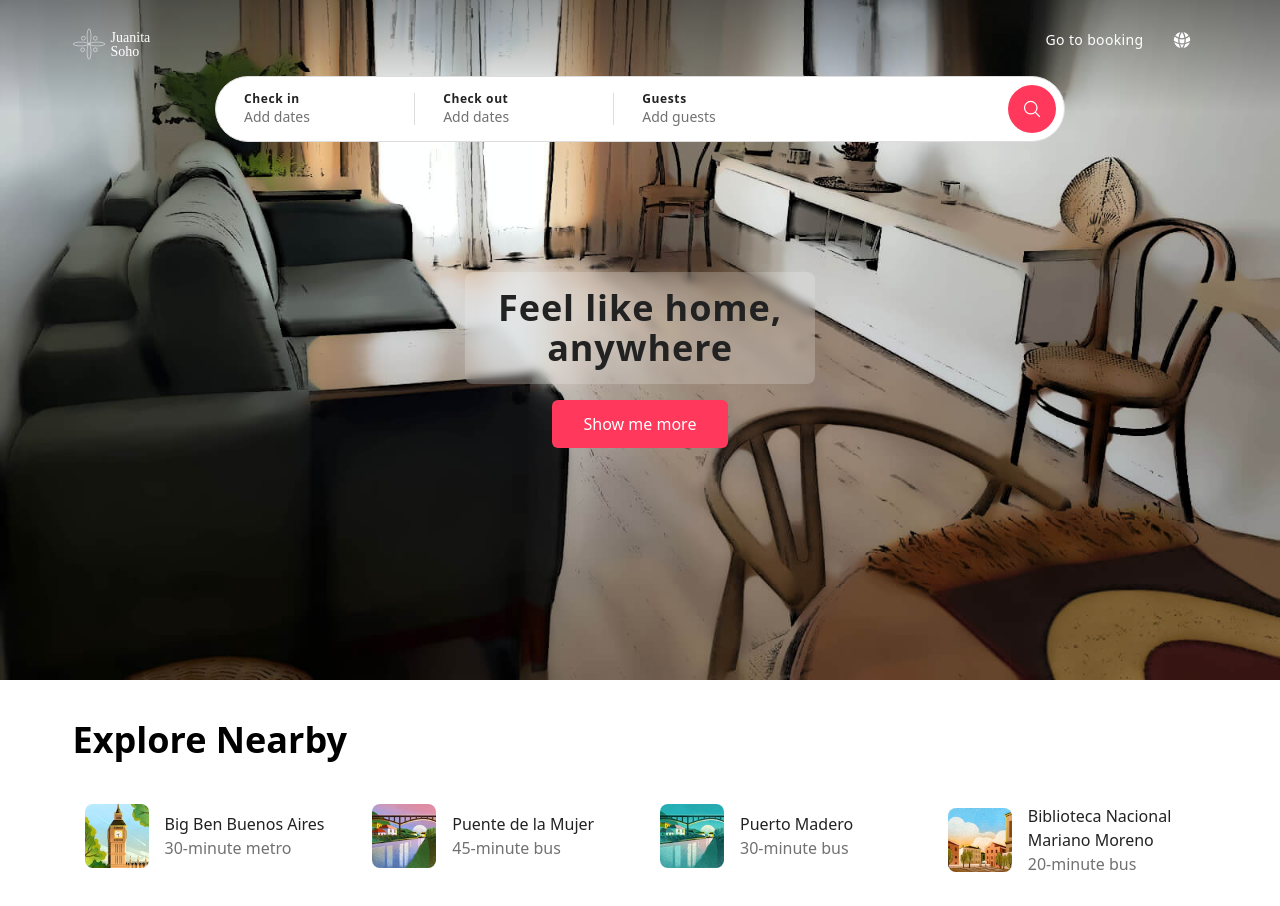
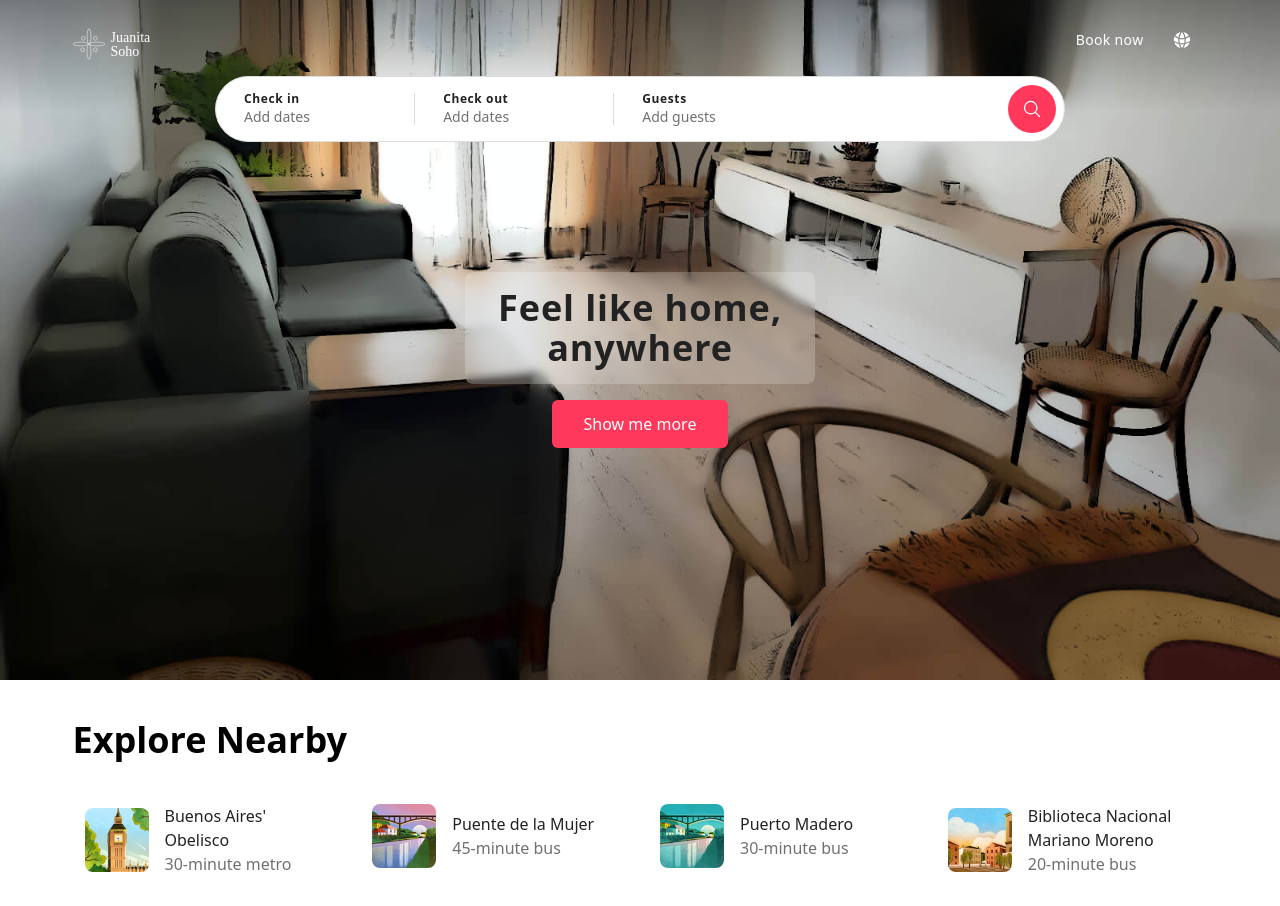
Before and after one commit to AleTid5/juanita-soho, a Next.js app: page / in a window 1280 px wide. Shown: the top 906 px of the page. Built offline with nearby package versions, Linux system fonts and the light colour scheme; what @badrap/bar-of-progress would draw is missing.

Commit message:
Add Google Maps links

```diff
--- a/components/atoms/AppBanner.tsx
+++ b/components/atoms/AppBanner.tsx
@@ -29,7 +29,7 @@ const AppBanner = () => {
               In the vibrant neighborhood of Palermo
             </p>
             <button className="px-6 py-2 text-sm font-medium text-white bg-gray-500 rounded-lg sm:text-base sm:py-3">
-              Get Inspired
+              Book now!
             </button>
           </div>
         </Link>
--- a/components/atoms/AppNearby.tsx
+++ b/components/atoms/AppNearby.tsx
@@ -1,15 +1,16 @@
 import { FC } from 'react';
 import Image from 'next/image';
 import Link from 'next/link';
+import { ExploreNearbyType } from '../../types';
 
-interface IAppNearbyProps {
-  data: { location: string; img: string; distance: string };
+type AppNearbyProps = {
+  data: ExploreNearbyType;
   isSmall?: boolean;
-}
+};
 
-const AppNearby: FC<IAppNearbyProps> = ({ data, isSmall }) => {
+const AppNearby = ({ data, isSmall }: AppNearbyProps) => {
   return (
-    <Link href="/">
+    <Link href={data.link} target="_blank">
       <div
         key={data.location}
         className={`${
--- a/components/atoms/AppSearchOptionButton.tsx
+++ b/components/atoms/AppSearchOptionButton.tsx
@@ -66,7 +66,6 @@ const AppSearchOptionButton = ({
         )}
       </div>
 
-      {/* clear icon */}
       <AppClearButton
         onClick={onClear}
         active={value}
--- a/components/molecules/AppSearchBarMobile.tsx
+++ b/components/molecules/AppSearchBarMobile.tsx
@@ -33,7 +33,6 @@ const AppSearchBarMobile: FC<IAppSearchBarMobileProps> = ({
 
   return (
     <>
-      {/* mobile search button */}
       <div className="container block w-full md:hidden">
         <div className="relative flex items-center justify-center h-12 bg-gray-100 rounded-full">
           {searchPage && (
@@ -55,7 +54,6 @@ const AppSearchBarMobile: FC<IAppSearchBarMobileProps> = ({
           </button>
         </div>
       </div>
-      {/* mobile search section */}
       <section
         id="close"
         className={`z-50 fixed inset-0 bg-white rounded-t-3xl px-4 ${
@@ -113,7 +111,6 @@ const AppSearchBarMobile: FC<IAppSearchBarMobileProps> = ({
           setActiveStep(false);
         }}
       />
-      {/* bottom navigation */}
       <AppMobileNavigation />
     </>
   );
--- a/components/organisms/AppHeader.tsx
+++ b/components/organisms/AppHeader.tsx
@@ -104,7 +104,7 @@ const AppHeader = ({ exploreNearby, searchPage, query }: AppHeaderProps) => {
                   : 'text-gray-500 hover:bg-gray-100 '
               } flex items-center h-10 px-4 rounded-full font-medium tracking-wide text-sm`}
             >
-              Go to booking
+              Book now
             </Link>
             <Link
               href="/"
--- a/constants/data.ts
+++ b/constants/data.ts
@@ -1,45 +1,54 @@
 import { getImage } from '../utils/imagesUtils';
+import { getGoogleMapsPlace } from '../utils/googleMapsUtils';
 
 export const exploreNearby = [
   {
     img: getImage('5j2.webp'),
-    location: 'Big Ben Buenos Aires',
+    location: "Buenos Aires' Obelisco",
     distance: '30-minute metro',
+    link: getGoogleMapsPlace('2kEuZTmL6VqncaR6A'),
   },
   {
     img: getImage('1to.webp'),
     location: 'Puente de la Mujer',
     distance: '45-minute bus',
+    link: getGoogleMapsPlace('2mwZ3J7KWK6SQrRk6'),
   },
   {
     img: getImage('40m.webp'),
     location: 'Puerto Madero',
     distance: '30-minute bus',
+    link: getGoogleMapsPlace('6pYtZcFFm8BuZhZL7'),
   },
   {
     img: getImage('msp.webp'),
     location: 'Biblioteca Nacional Mariano Moreno',
     distance: '20-minute bus',
+    link: getGoogleMapsPlace('S3DDSv1FQNdtDQAi8'),
   },
   {
     img: getImage('2k3.webp'),
     location: 'Parque el Rosedal',
     distance: '15-minute bus',
+    link: getGoogleMapsPlace('z7q6FKTKKH7UvC3G8'),
   },
   {
     img: getImage('ynx.webp'),
     location: 'Jardín Japonés',
     distance: '15-minute bus',
+    link: getGoogleMapsPlace('H6BusrJuY9ZR1Sf79'),
   },
   {
     img: getImage('kji.webp'),
     location: 'Hipódromo de Palermo',
     distance: '10-minute walk',
+    link: getGoogleMapsPlace('LFuXdFWA8xVjoAZH9'),
   },
   {
     img: getImage('41m.webp'),
     location: 'Alto Palermo Shopping',
     distance: '10-minute bus',
+    link: getGoogleMapsPlace('Fz3agZHyNsPp72mL6'),
   },
 ];
 
--- a/types/Interface.ts
+++ b/types/explore-nearby.ts
@@ -2,9 +2,5 @@ export type ExploreNearbyType = {
   location: string;
   img: string;
   distance: string;
+  link: string;
 };
-
-export type PresentationGalleryType = {
-  img: string;
-  title: string;
-};
--- a/types/index.ts
+++ b/types/index.ts
@@ -1 +1 @@
-export * from './Interface';
+export * from './explore-nearby';
--- /dev/null
+++ b/utils/googleMapsUtils.ts
@@ -0,0 +1,3 @@
+const BASE_URL = 'https://maps.app.goo.gl';
+
+export const getGoogleMapsPlace = (placeId: string) => `${BASE_URL}/${placeId}`;
```
